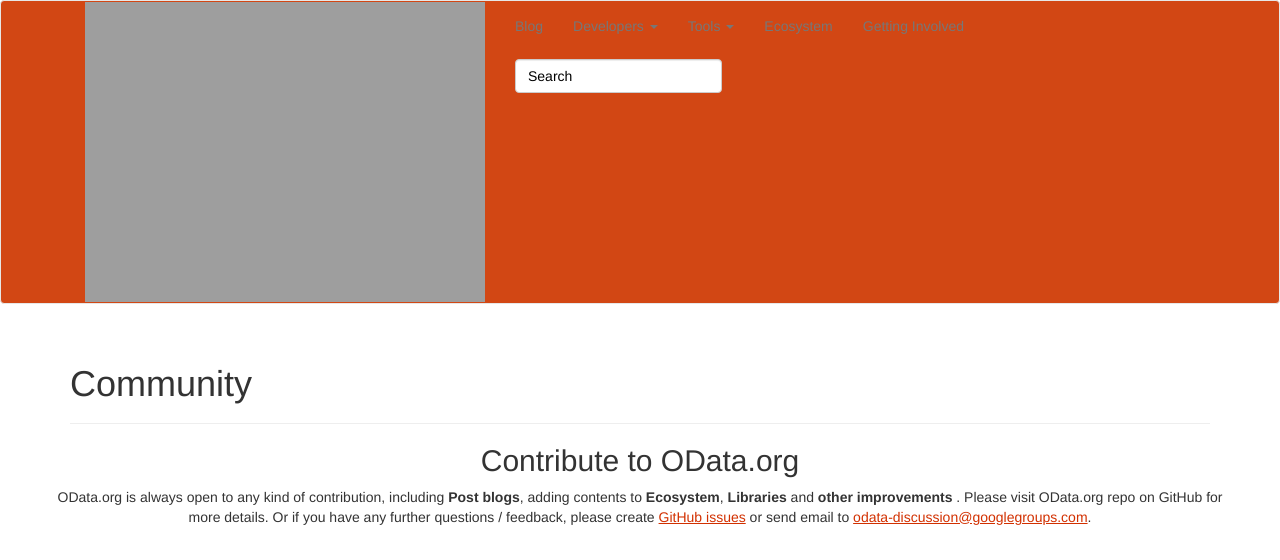
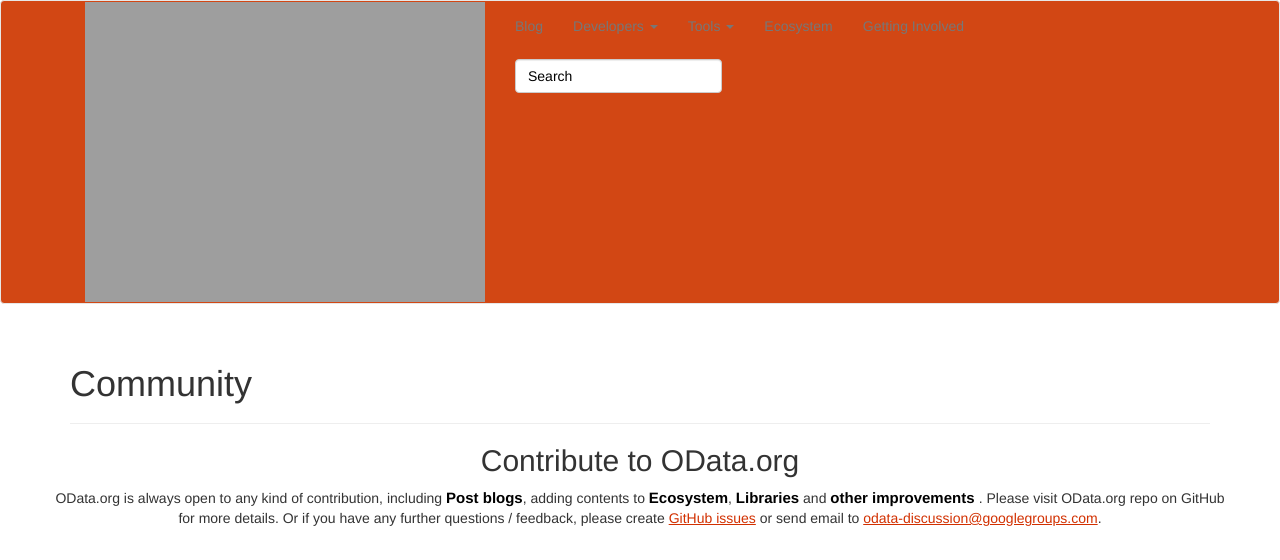
Before and after one commit to OData/odataorg.github.io, a Jekyll site: the page built from pages/contribution.html, in a window 1280 px wide. Shown: the top 560 px of the page. Built offline with Jekyll 4.4.1, drawn with Linux system fonts in a browser that asks for light colours; nearby versions of some CDN libraries; library files that are not in the unit come from our copies; a style sheet for code colours, icons or effects is not loaded.

Commit message:
Fix color contrast on strong elements

```diff
--- a/public/css/site.css
+++ b/public/css/site.css
@@ -381,3 +381,9 @@
       color: white;
   }
 }
+
+strong {
+  color: #000;
+  font-weight: bold;
+  font-size: 1.5rem;
+}
```
